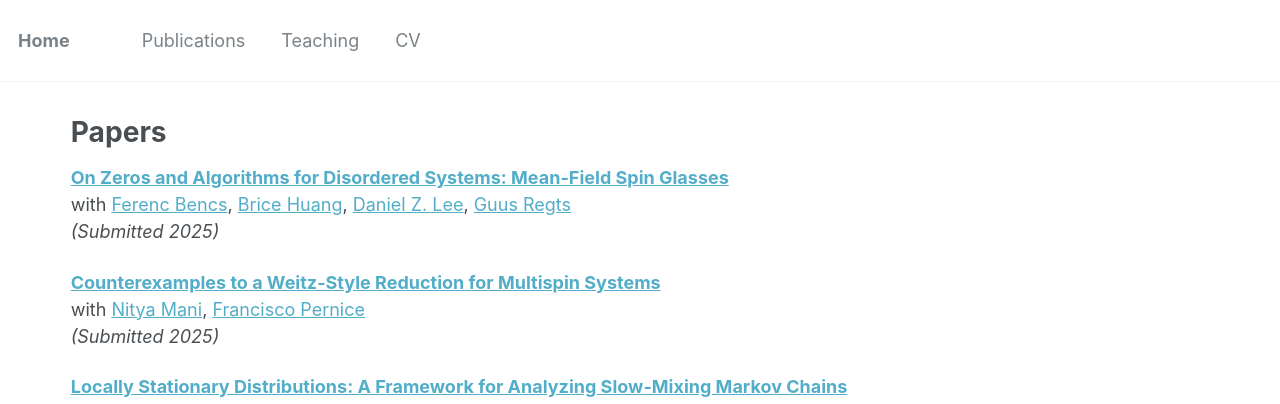
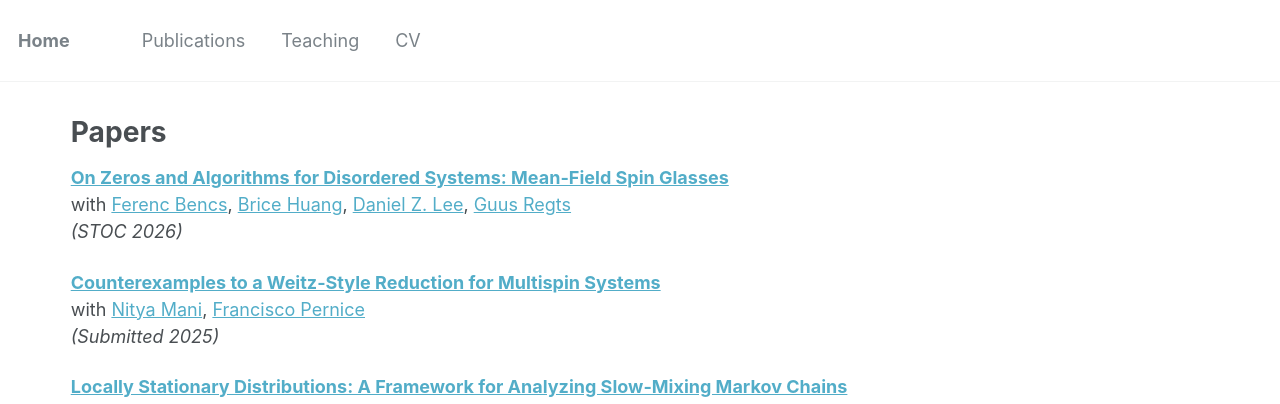
Before and after one commit to kuikuiliu/kuikuiliu.github.io, a Jekyll site: the page built from _pages/publications.md, in a window 1280 px wide. Shown: the top 404 px of the page. Built offline with Jekyll 4.4.1, drawn with Linux system fonts in a browser that asks for light colours.

Commit message:
SK zeros accepted to STOC 2026

```diff
--- a/_pages/publications.md
+++ b/_pages/publications.md
@@ -7,7 +7,7 @@ author_profile: false
 
 **[On Zeros and Algorithms for Disordered Systems: Mean-Field Spin Glasses](https://arxiv.org/abs/2507.15616)** <br />
 with [Ferenc Bencs](https://bencsf.github.io/), [Brice Huang](https://www.bricehuang.com/index.html), [Daniel Z. Lee](https://dan-iel-lee.vercel.app/), [Guus Regts](https://sites.google.com/site/guusregts/home) <br />
-*(Submitted 2025)*
+*(STOC 2026)*
 
 **[Counterexamples to a Weitz-Style Reduction for Multispin Systems](https://arxiv.org/abs/2411.06541)** <br />
 with [Nitya Mani](https://www.mit.edu/~nmani/), [Francisco Pernice](https://sites.google.com/view/franciscopernice/home) <br />
```
